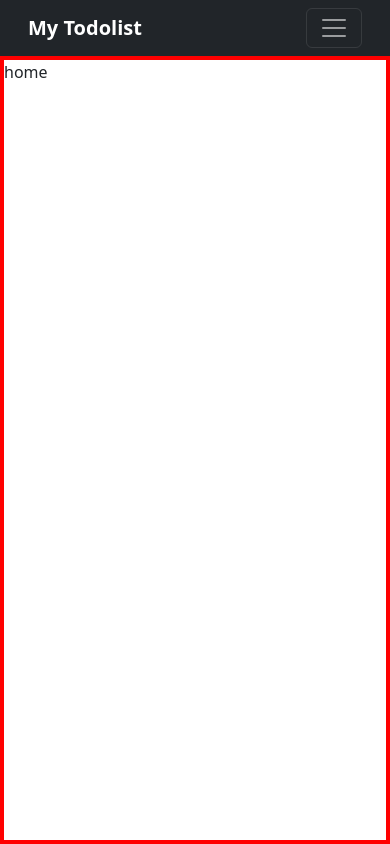
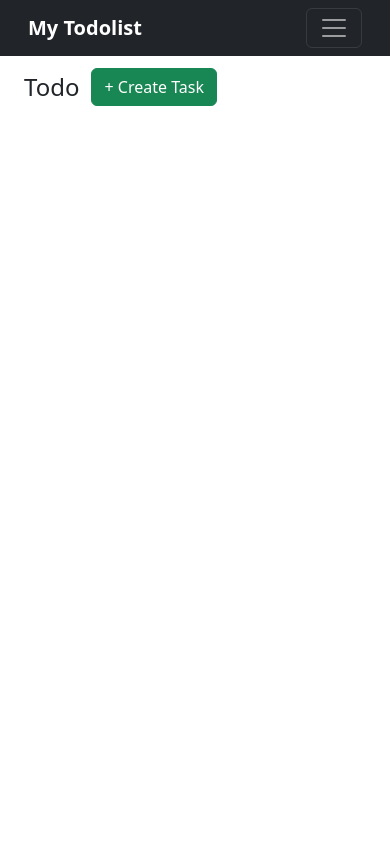
Before and after one commit to cg37/vuetodolistforrazer, a Vue app: page /TodoHome in a window 390 px wide. Built offline with nearby package versions, Linux system fonts and the light colour scheme.

Commit message:
feat: add todo page button and responsive container

```diff
--- a/src/App.vue
+++ b/src/App.vue
@@ -10,7 +10,6 @@ import NavBar from "@/components/NavBar/NavBar.vue";
 <style lang="scss" scoped>
 .router-view-container {
   height: 100%;
-  border: 4px solid red;
   flex: 1;
 }
 </style>
--- /dev/null
+++ b/src/components/PageContainer/PageContainer.vue
@@ -0,0 +1,27 @@
+<template>
+  <div class="responseive-container">
+    <slot></slot>
+  </div>
+</template>
+<style lang="scss" scoped>
+.responseive-container {
+  display: grid;
+  gap: 16px;
+  border: 1px solid red;
+}
+@media (min-width: 1024px) {
+  .responseive-container {
+    grid-template-columns: repeat(3, 1fr);
+  }
+}
+@media (min-width: 768px) and (max-width: 1023px) {
+  .responseive-container {
+    grid-template-columns: repeat(2, 1fr);
+  }
+}
+@media (max-width: 767px) {
+  .responseive-container {
+    grid-template-columns: repeat(1, 1fr);
+  }
+}
+</style>
--- a/src/pages/TodoPage/TodoHome.vue
+++ b/src/pages/TodoPage/TodoHome.vue
@@ -1 +1,18 @@
-<template>home</template>
+<template>
+  <div class="title-bar">
+    <div class="title">Todo</div>
+    <button type="button" class="btn btn-success">+ Create Task</button>
+  </div>
+</template>
+<style lang="scss" scoped>
+.title-bar {
+  margin: 12px 24px 0;
+  display: flex;
+  align-items: center;
+  gap: 12px;
+  .title {
+    font-size: 24px;
+    font-weight: 400;
+  }
+}
+</style>
--- a/src/router/routes.ts
+++ b/src/router/routes.ts
@@ -2,7 +2,7 @@ import type { RouteRecordRaw } from "vue-router";
 import { ERouterPath } from "@/model/const";
 const routes: RouteRecordRaw[] = [
   {
-    path: "/#",
+    path: "/",
     redirect: { name: ERouterPath.TodoHome }
   },
   {
```
